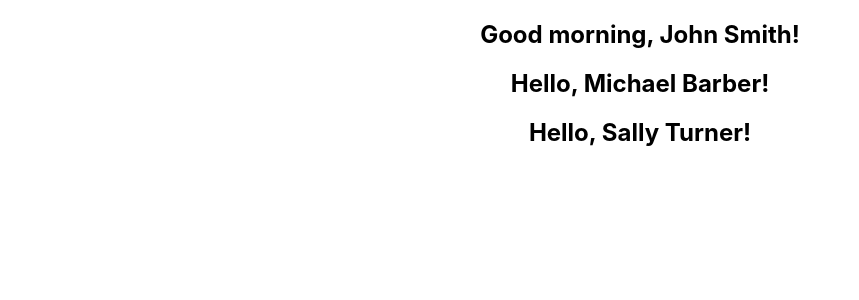
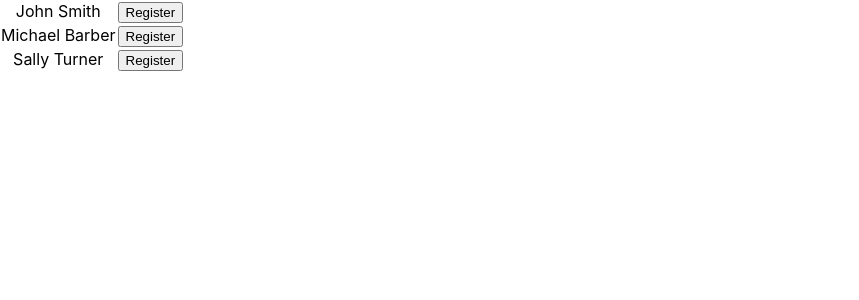
Before and after one commit to adamcstephens/classbook, a React (Create React App) app: page / in a window 1280 px wide. Shown: the top 300 px of the page, without its empty margins (0-859 px from the left). Built offline with nearby package versions, Linux system fonts and the light colour scheme.

Commit message:
add unregister toggle

```diff
--- a/src/counter.js
+++ b/src/counter.js
@@ -2,6 +2,7 @@ import { useState } from "react"
 
 export function Counter({ initialCount }) {
   const [count, setCount] = useState(initialCount)
+
   return (
     <>
       Count: {count}
--- a/src/displayName.js
+++ b/src/displayName.js
@@ -1,7 +1,12 @@
-export const DisplayName = ({ person }) => {
+export const DisplayName = ({ person, toggleRegistered }) => {
   return (
-    <h2>
-      {person.morning ? "Good morning" : "Hello"}, {person.name} {person.lastName}!
-    </h2>
+    <tr>
+      <td>
+        {person.name} {person.lastName}
+      </td>
+      <td>
+        <button onClick={() => toggleRegistered(person.id)}>{person.registered ? "Unregister" : "Register"}</button>
+      </td>
+    </tr>
   )
 }
--- a/src/welcomeClass.js
+++ b/src/welcomeClass.js
@@ -1,10 +1,26 @@
 import { DisplayName } from "./displayName"
+import { useState } from "react"
 
 export const WelcomeClass = ({ initialPeople }) => {
+  const [people, setPeople] = useState(initialPeople)
+
+  const toggleRegistered = (id) => {
+    console.log("Changing " + id)
+
+    setPeople((currentPeople) => {
+      return currentPeople.map((person) => {
+        if (person.id === id) {
+          return { ...person, registered: !person.registered }
+        }
+        return person
+      })
+    })
+  }
+
   return (
     <>
-      {initialPeople.map((person) => (
-        <DisplayName person={person} key={person.id} />
+      {people.map((person) => (
+        <DisplayName person={person} toggleRegistered={toggleRegistered} key={person.id} />
       ))}
     </>
   )
```
